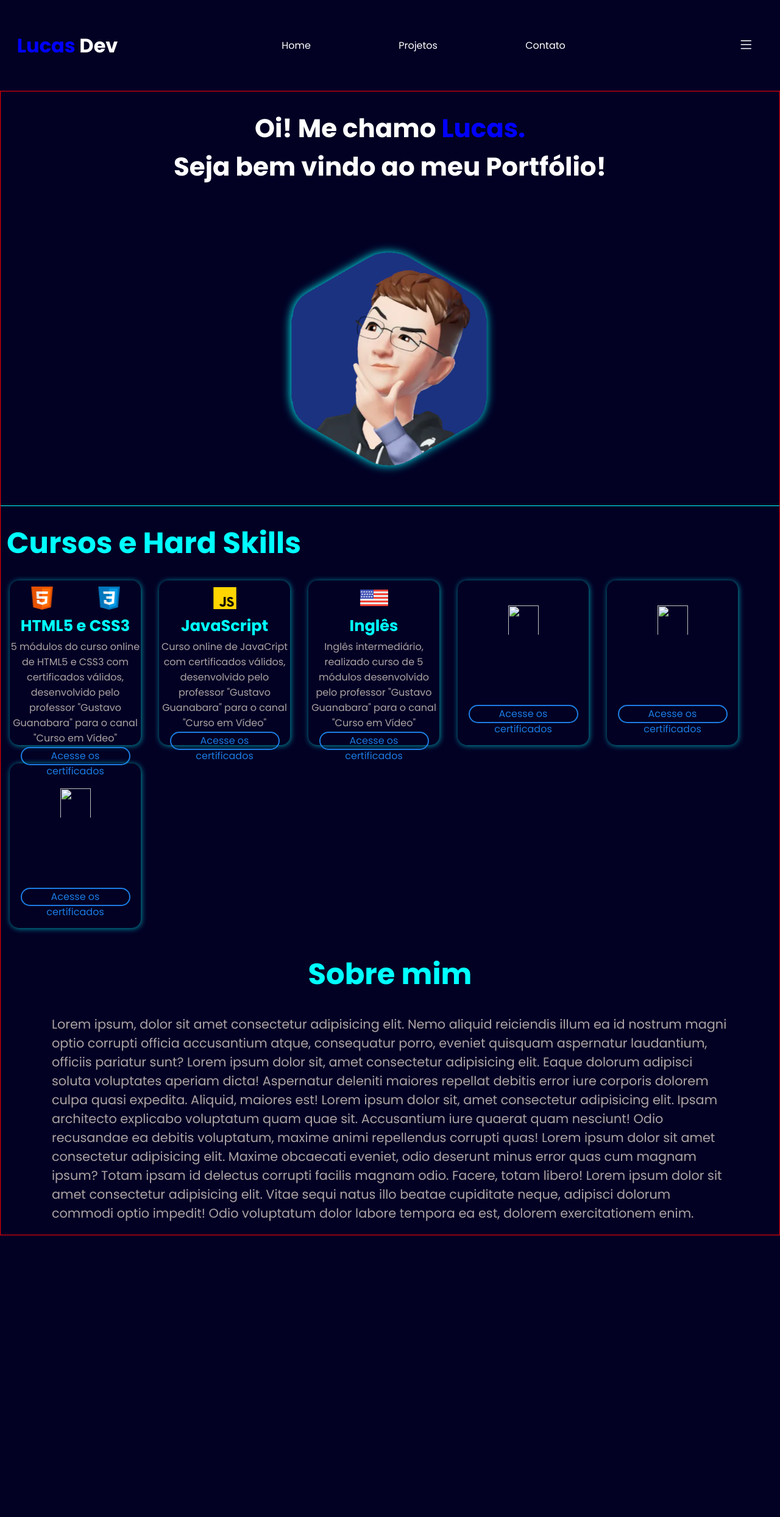
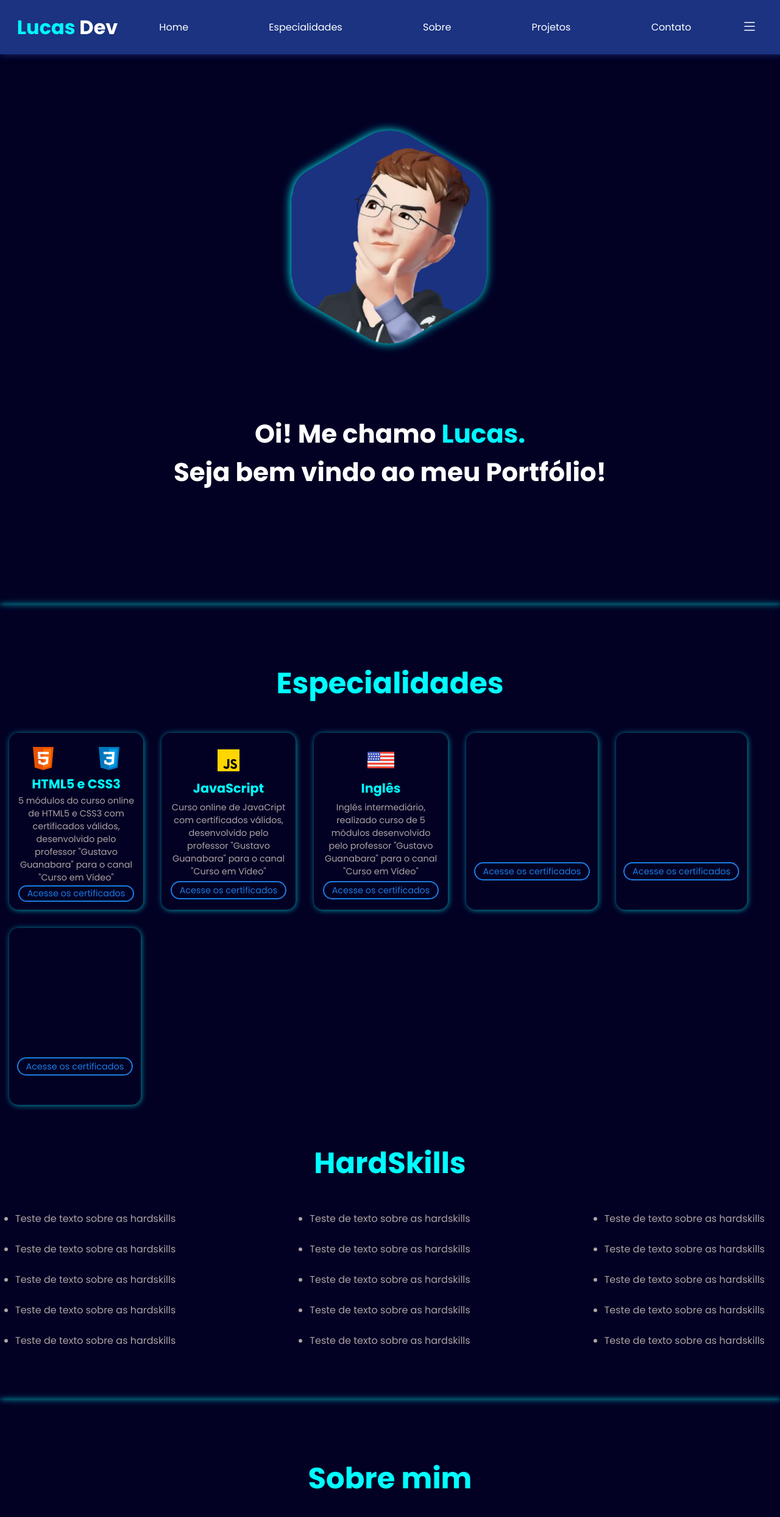
Before and after one commit to xLucasVinicius/portfolio, a plain HTML site: page páginas/index.html in a window 1280 px wide. Shown: the top 2488 px of the page at 61% size. Before the commit the page ends 2026 px from the top, so only its background shows below. Drawn offline with nearby package versions, Linux system fonts and the light colour scheme.

Commit message:
mais modificações

```diff
--- a/páginas/index.html
+++ b/páginas/index.html
@@ -18,14 +18,15 @@
                 </div> <!-- Fim logo -->
                 <nav class="menu-desktop">
                     <ul class="nav-links">
-                        <li>
-                            <a href="#" id="nav">Home</a></li>
-                            <li><a href="#" id="nav">Projetos</a></li>
-                            <li><a href="#" id="nav">Contato</a></li>
-                        </ul>
-                    </nav> <!-- Fim menu-desktop -->
+                        <li><a href="#" id="nav">Home</a></li>
+                        <li><a href="#especialidades" id="nav">Especialidades</a></li>
+                        <li><a href="#sobre-mim" id="nav">Sobre</a></li>
+                        <li><a href="#projetos" id="nav">Projetos</a></li>
+                        <li><a href="#contato" id="nav">Contato</a></li>
+                    </ul>
+                </nav> <!-- Fim menu-desktop -->
 
-                    <i id="menu-hb" class="bi bi-list"></i>
+                <i id="menu-hb" class="bi bi-list"></i>
             </div> <!-- Fim navbar -->
     </header>
 
@@ -44,12 +45,15 @@
                     </div> <!-- img-perfil -->
                 </div> <!-- flex -->
             </div> <!-- Fim interface -->
-    </section> <!-- Fim top d0 site -->
+    </section> <!-- Fim topo do site -->
 
     <section class="sobre">
         <div class="interface">
             <div class="flex">
-                <h1 id="titulo">Cursos e Hard Skills</h1>
+                <br>
+                <br>
+                <a id="especialidades"></a>
+                <h1 class="titulo" >Especialidades</h1>
     <div class="cursos">
         <div class="card-cursos">
             <span id="primeiro-curso">
@@ -107,18 +111,73 @@
             </p>
             <button class="btn-cert"><a href="">Acesse os certificados</a></button>
         </div>
-    </div>
-
-    <section class="sobre-mim">
-        <h1 id="titulo">Sobre mim</h1>
-        <div class="text-me">
-            <p>Lorem ipsum, dolor sit amet consectetur adipisicing elit. Nemo aliquid reiciendis illum ea id nostrum magni optio corrupti officia accusantium atque, consequatur porro, eveniet quisquam aspernatur laudantium, officiis pariatur sunt? Lorem ipsum dolor sit, amet consectetur adipisicing elit. Eaque dolorum adipisci soluta voluptates aperiam dicta! Aspernatur deleniti maiores repellat debitis error iure corporis dolorem culpa quasi expedita. Aliquid, maiores est! Lorem ipsum dolor sit, amet consectetur adipisicing elit. Ipsam architecto explicabo voluptatum quam quae sit. Accusantium iure quaerat quam nesciunt! Odio recusandae ea debitis voluptatum, maxime animi repellendus corrupti quas! Lorem ipsum dolor sit amet consectetur adipisicing elit. Maxime obcaecati eveniet, odio deserunt minus error quas cum magnam ipsum? Totam ipsam id delectus corrupti facilis magnam odio. Facere, totam libero! Lorem ipsum dolor sit amet consectetur adipisicing elit. Vitae sequi natus illo beatae cupiditate neque, adipisci dolorum commodi optio impedit! Odio voluptatum dolor labore tempora ea est, dolorem exercitationem enim.</p>
-        </div>
-    </section>
+        <h1 class="titulo">HardSkills</h1>
+        <div class="texto-hard">
+            <ul>
+                <li>Teste de texto sobre as hardskills</li>
+                <li>Teste de texto sobre as hardskills</li>
+                <li>Teste de texto sobre as hardskills</li>
+                <li>Teste de texto sobre as hardskills</li>
+                <li>Teste de texto sobre as hardskills</li>
+            </ul>
+            <ul>
+                <li>Teste de texto sobre as hardskills</li>
+                <li>Teste de texto sobre as hardskills</li>
+                <li>Teste de texto sobre as hardskills</li>
+                <li>Teste de texto sobre as hardskills</li>
+                <li>Teste de texto sobre as hardskills</li>
+            </ul>
+            <ul>
+                <li>Teste de texto sobre as hardskills</li>
+                <li>Teste de texto sobre as hardskills</li>
+                <li>Teste de texto sobre as hardskills</li>
+                <li>Teste de texto sobre as hardskills</li>
+                <li>Teste de texto sobre as hardskills</li>
+            </ul>
+        </div> <!-- Fim texto hardskills-->
+    </div> <!-- Fim cursos -->
             </div> <!-- Fim flex -->
         </div> <!-- Fim interface-->
     </section> <!-- Fim sobre -->
 
+    <section class="sobre-mim">
+        <div class="interface">
+        <div class="flex">
+            <br>
+            <br>
+            <a id="sobre-mim"></a>
+                <h1 class="titulo">Sobre mim</h1>
+                    <div class="conteudo-sobre-mim">
+                        <div class="sticker2">
+                            <img src="../imagens/sticker2.png">
+                        </div>
+                        <div class="text-me">
+                            <p>Lorem ipsum, dolor sit amet consectetur adipisicing elit. Nemo aliquid reiciendis illum ea id nostrum magni optio corrupti officia accusantium atque, consequatur porro, eveniet quisquam aspernatur laudantium, officiis pariatur sunt? Lorem ipsum dolor sit, amet consectetur adipisicing elit. Eaque dolorum adipisci soluta voluptates aperiam dicta! Aspernatur deleniti maiores repellat debitis error iure corporis dolorem culpa quasi expedita. Aliquid, maiores est! Lorem ipsum dolor sit, amet consectetur adipisicing elit. Ipsam architecto explicabo voluptatum quam quae sit. Accusantium iure quaerat quam nesciunt! Odio recusandae ea debitis voluptatum, maxime animi repellendus corrupti quas! Lorem ipsum dolor sit amet consectetur adipisicing elit. Maxime obcaecati eveniet, odio deserunt minus error quas cum magnam ipsum? Totam ipsam id delectus corrupti facilis magnam odio. Facere, totam libero! Lorem ipsum dolor sit amet consectetur adipisicing elit. Vitae sequi natus illo beatae cupiditate neque, adipisci dolorum commodi optio impedit! Odio voluptatum dolor labore tempora ea est, dolorem exercitationem enim.</p>
+                        </div>
+                    </div> <!-- Fim conteudo sobre mim -->
+            </div> <!-- Fim flex -->
+        </div> <!-- Fim interface -->
+    </section> <!-- Fim sobre-mim -->
+
+    <section class="projetos">
+        <div class="interface">
+            <div class="flex">
+                <br>
+                <br>
+                <a id="projetos"></a>
+            </div> <!-- Fim flex -->
+        </div> <!-- Fim interface -->
+    </section> <!-- Fim projetos -->
+
+    <section class="contato">
+        <div class="interface">
+            <div class="flex">
+                <br>
+                <br>
+                <a id="contato"></a>
+            </div> <!-- Fim flex -->
+        </div> <!-- Fim interface -->
+    </section> <!-- Fim contato-->
     </main>
 </body>
 </html>
--- a/style/style.css
+++ b/style/style.css
@@ -9,7 +9,8 @@
     --cor004: #1B3280;
     --cor005: #284CBF;
     --cor006: #00ffff;
-    --corspan:#0000ff;
+    --corspan:#00f7ff;
+    --corparag: #ada3a3;
 }
 
 * {
@@ -23,6 +24,9 @@ body {
     background-color: var(--cor001);
 }
 
+section {
+    box-shadow: 1px 1px 10px rgba(0, 255, 255, 0.589);
+}
 .interface {
     max-width: 1280px;
     margin: 0 auto;
@@ -32,13 +36,25 @@ body {
     display: flex;
     flex-flow: row wrap;
 }
+
+h1.titulo {
+    margin: 30px 20px;
+    padding-top: 15px;
+    text-align: center;
+    font-size: 3rem;
+    width: 100%;
+    color: aqua;
+}
 /* Fim estilo geral */
 
 /* Estilo navbar */
 
 header {
-    position: relative;
-    padding: 40px 1%;
+    z-index: 999;
+    position: fixed;
+    padding: 10px 1%;
+    background-color: #1b3380;
+    box-shadow: 1px 1px 10px #1b3380bd;
 }
 
 header > .navbar{
@@ -46,6 +62,7 @@ header > .navbar{
     align-items: center;
     justify-content: space-between;
     padding: 0px 15px;
+    width: 100vw;
 }
 
 header a#nav {
@@ -74,12 +91,13 @@ header nav ul {
 
 header nav ul li {
     display: inline-block;
-    padding: 0 40px;
+    padding: 0 34px;
 }
 
 i#menu-hb {
     font-size: 1.6rem;
     padding: 15px;
+    margin-right: 20px;
     color: white;
     border-radius: 15px;
     cursor: pointer;
@@ -89,22 +107,17 @@ i#menu-hb {
 /* Fim estilo navbar */
 
 /* Inicio estilo topo do site */
-main {
-    height: 100%;
-    border: 1px solid red;
-}
-
-
 section.topo-do-site {
-    height: 85vh;
+    height: 990px;
     padding: 40px 4%;
     display: flex;
     justify-content: center;
     align-items: center;
-    border-bottom: 1px solid var(--cor006);
+    box-shadow: 1px 1px 10px rgba(0, 255, 255, 0.589);
 }
 
 section.topo-do-site .flex {
+    flex-flow: row wrap-reverse;
     gap: 80px;
     justify-content: center;
     align-items: center;
@@ -138,26 +151,20 @@ section.topo-do-site .flex {
   }
   /* Fim estilização topo do site */
 
-  /* Inicio estilização area sobre mim */
-  h1#titulo {
-    margin: 10px;
-    padding-top: 15px;
-    text-align: center;
-    font-size: 3rem;
-    color: aqua;
-}
+  /* Inicio estilização area sobre */
 
 
 div.cursos {
     display: flex;
     flex-flow: row wrap;
-    justify-content: flex-start;
+    justify-content: start;
 }
 
 div.card-cursos {
     margin: 15px;
-    width: 215px;
-    height: 270px;
+    padding: 1%;
+    max-width: 220px;
+    height: 290px;
     display: flex;
     gap: 2px;
     flex-flow: column nowrap;
@@ -174,26 +181,26 @@ div.card-cursos {
 
 .card-cursos img {
     height: 53px;
-    width: 50px;
     padding-top: 5px;
 }
 
 .card-cursos h1 {
-    font-size: 1.6rem;
+    font-size: 1.3rem;
     color: aqua;
 
 }
 
 .card-cursos p {
-    color: rgb(173, 163, 163);
+    font-size: 0.9rem;
+    color: var(--corparag);
     text-align: center;
 }
 
 .btn-cert {
-    width: 180px;
+    width: 190px;
     height: 30px;
     border-radius: 25px;
-    font-size: 1rem;
+    font-size: 0.9rem;
     border: 2px solid #1c7ce2;
     background-color: transparent;
 }
@@ -213,23 +220,51 @@ div.card-cursos {
     color: white;
 }
 
-.sobre-mim {
+.texto-hard{
+    display: flex;
+    gap: 220px;
     width: 100%;
+    align-items: center;
+    justify-content: center;
+    margin-bottom: 70px;
+}
+
+.texto-hard ul {
+    color: var(--corparag);
+    line-height: 50px;
+}
+
+
+/* Fim estilização area sobre */
+
+/* Inicio Estilização area sobre mim */
+.sobre-mim .interface {
+    max-width: 90vw;
+}
+.conteudo-sobre-mim{
+    display: flex;
+    flex-flow: row-reverse nowrap;
+    gap: 30px;
+    padding: 1%;
+    justify-content: center;
+    align-items: center;
+}
+
+.conteudo-sobre-mim .sticker2 img{
+    border-radius: 40px 0px;
+    background-color: var(--cor005);
 }
 
 .text-me {
-
     display: block;
-    margin: auto;
-    flex-flow: wrap;
-    width: 90%;
-    justify-content: center;
+    align-self: flex-start;
+    padding: 30px 40px;
 }
 
 .text-me p {
-    font-size: 1.3rem;
-    padding: 20px;
+    font-size: 1.1rem;
     margin: auto;
     color: rgb(173, 163, 163);
-    text-align: left;
+    text-align: justify;
 }
+/* Fim estilização sobre mim */
```
Also changed, not shown: imagens/sticker2.png (added).
